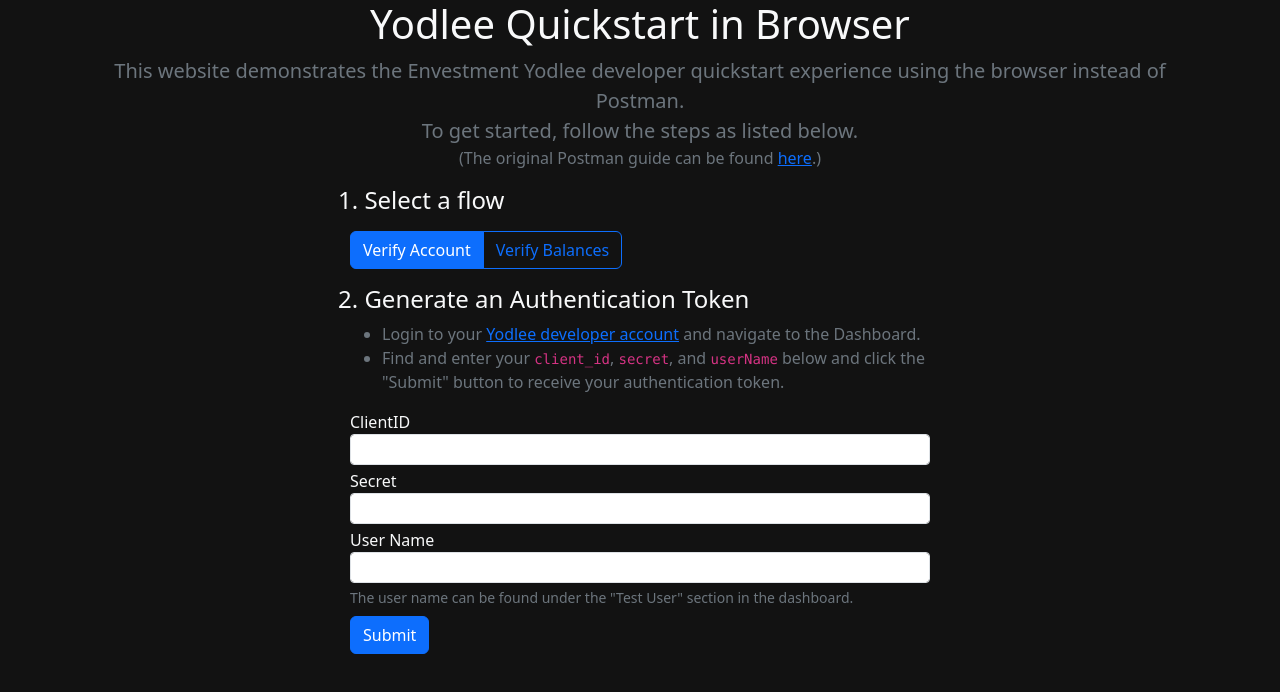
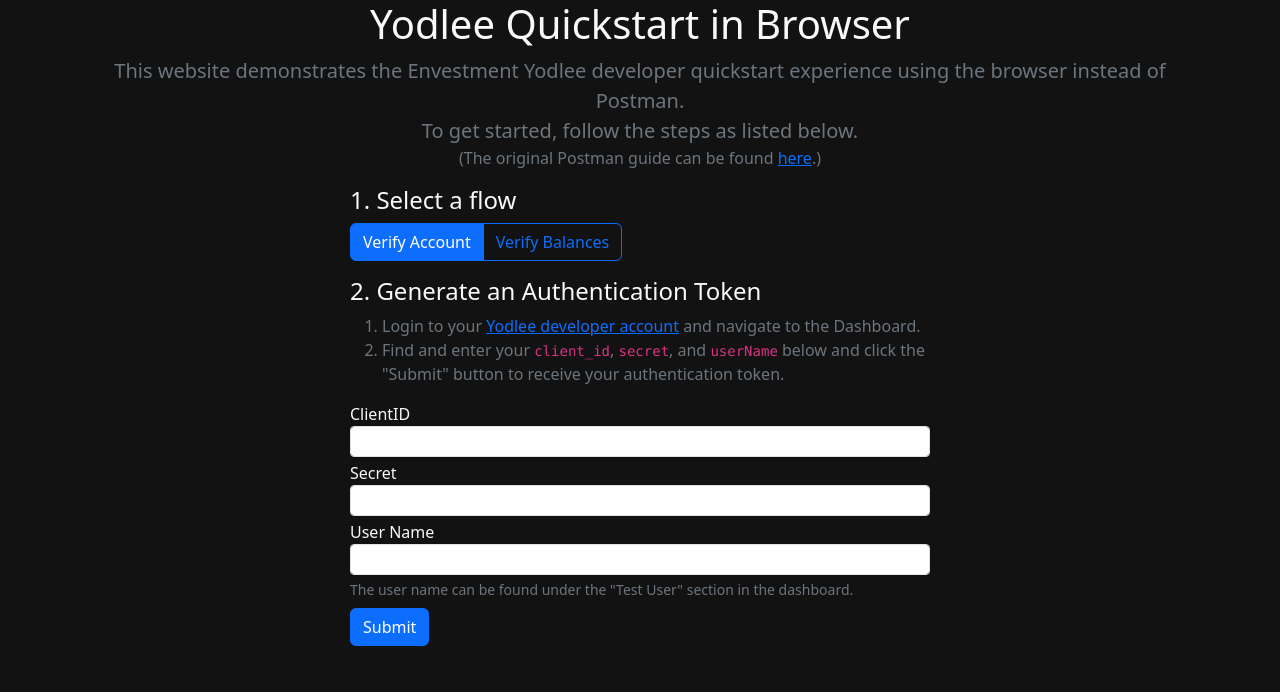
Before and after one commit to Grantsuu/yodlee-sandbox-app, a React (Create React App) app in the folder frontend/: page / in a window 1280 px wide. Both pictures are taken after a click on the radio button "Verify Account". Shown: the top 692 px of the page. Built offline with nearby package versions, Linux system fonts and the light colour scheme.

Commit message:
fastlink codepen

```diff
--- a/frontend/package.json
+++ b/frontend/package.json
@@ -9,11 +9,13 @@
     "@types/node": "^16.18.54",
     "@types/react": "^18.2.23",
     "@types/react-dom": "^18.2.7",
+    "@types/react-syntax-highlighter": "^15.5.9",
     "axios": "^1.5.1",
     "react": "^18.2.0",
     "react-bootstrap": "^2.9.0",
     "react-dom": "^18.2.0",
     "react-scripts": "5.0.1",
+    "react-syntax-highlighter": "^15.5.0",
     "typescript": "^4.9.5"
   },
   "scripts": {
--- a/frontend/src/App.tsx
+++ b/frontend/src/App.tsx
@@ -1,12 +1,14 @@
-import React, { useState, useEffect } from 'react';
-import FlowSelector from './components/FlowSelector/FlowSelector'
+import React, { useState } from 'react';
+import FlowSelector from './components/FlowSelector/FlowSelector';
 import GenerateAuthToken from './components/GenerateAuthToken';
+import FastLinkCodePen from './components/FastLinkCodePen/FastLinkCodePen';
 
 const App = () => {
-
-    const [flow, setFlow] = useState<number>(0);
+    const [step, setStep] = useState(1);
+    const [flow, setFlow] = useState(0);
     return (
         <div className="container-fluid">
+            {/* Home page header */}
             <div className="container text-center">
                 <h1 className="text-light">Yodlee Quickstart in Browser</h1>
                 <p className="fs-5 text-secondary">
@@ -17,16 +19,24 @@
                     </div>
                 </p>
             </div>
+            {/* Quickstart steps */}
             <div className="container w-50">
                 {/* Step 1 - Select Flow */}
-                <FlowSelector setFlow={setFlow} className="mb-3" />
+                {step >= 1 &&
+                    <FlowSelector setStep={setStep} setFlow={setFlow} />
+                }
                 {/* Step 2 - Generate Authentication Token */}
-                {flow === 1 &&
-                    <GenerateAuthToken />
+                {step >= 2 && flow === 1 &&
+                    <GenerateAuthToken setStep={setStep}/>
                 }
-                {flow === 2 &&
-                    <GenerateAuthToken />
+                {step >= 2 && flow === 2 &&
+                    <GenerateAuthToken setStep={setStep}/>
                 }
+                {/* Step 3 : Flow 1 - Fasklink */}
+                {step >= 3 && flow === 1 &&
+                    <FastLinkCodePen setStep={setStep}/>
+                }
+                {/* Step 4 : Flow 1 - Get Linked Account Information */}
             </div>
         </div>
     );
--- a/frontend/src/components/CodeBlock/CodeBlock.tsx
+++ b/frontend/src/components/CodeBlock/CodeBlock.tsx
@@ -8,7 +8,7 @@
     code: string
 }
 
-export const CodeBlock = ({title, code}: CodeBlockProps) => {
+export const CodeBlock = ({ title, code }: CodeBlockProps) => {
 
     const [copyIcon, setCopyIcon] = useState(<i className="fa-regular fa-clone"></i>)
 
@@ -22,7 +22,7 @@
         <Tooltip id="tooltip">
             Copied!
         </Tooltip>
-      );
+    );
 
     return (
         <div className="card text-bg-dark">
--- /dev/null
+++ b/frontend/src/components/FastLinkCodePen/FastLinkCodePen.tsx
@@ -0,0 +1,33 @@
+import React from 'react'
+
+interface FastLinkCodePenProps {
+    setStep: any
+}
+
+const FastLinkCodePen = ({ setStep }: FastLinkCodePenProps) => {
+    return (
+        <div className="container-fluid mb-3 text-secondary">
+            <h4 className="text-light">3. Obtain <code>providerAccountId</code> from CodePen</h4>
+            <ol>
+                <li>
+                    Navigate to the CodePen website <a href="https://codepen.io/team/yodlee-dev-ex/pen/JjLXMrv">here</a>.
+                </li>
+                <li>
+                    Scroll down to the bottom of page and enter in the <code>authenticationToken</code> you generated in the previous step.
+                </li>
+                <li>
+                    Click the "Link an Account" button and then select the "Dag Site" from the list of providers.
+                    <p className="fw-lighter">Note: If "Dag Site" does not appear initially in the list you may have to search for it.</p>
+                </li>
+                <li>
+                    Sign in to the "Dag Site" provider using the credentials provided earlier on the CodePen page.
+                </li>
+                <li>
+                    The <code>providerAccountId</code> should now be generated in the "Link Results" right above the "Link an Account" section. Be sure to record this value for future usage.
+                </li>
+            </ol>
+        </div>
+    )
+}
+
+export default FastLinkCodePen
--- a/frontend/src/components/FlowSelector/FlowSelector.tsx
+++ b/frontend/src/components/FlowSelector/FlowSelector.tsx
@@ -1,16 +1,20 @@
 import React from 'react';
 
 interface FlowSelectorProps {
+    setStep: any;
     setFlow: any;
     className?: string | undefined;
 }
 
-const FlowSelector = ({setFlow,className}:FlowSelectorProps) => {
+const FlowSelector = ({ setStep, setFlow, className }: FlowSelectorProps) => {
 
+    const handleFlowButton = (flow: number) => {
+        setStep(2)
+        setFlow(flow)
+    }
     return (
-        <div className={className}>
+        <div className="container-fluid my-3">
             <h4 className="text-light">1. Select a flow</h4>
-            <div className="container-fluid mt-3">
             <div className="btn-group" role="group" aria-label="Yodlee sandbox quickstart flow">
                 <input
                     type="radio"
@@ -18,7 +22,7 @@
                     name="btnradio"
                     id="btnradio1"
                     autoComplete="off"
-                        onClick={() => setFlow(1)}
+                    onClick={() => handleFlowButton(1)}
                 />
                 <label className="btn btn-outline-primary" htmlFor="btnradio1">Verify Account</label>
                 <input
@@ -27,10 +31,9 @@
                     name="btnradio"
                     id="btnradio2"
                     autoComplete="off"
-                        onClick={() => setFlow(2)}
+                    onClick={() => handleFlowButton(2)}
                 />
                 <label className="btn btn-outline-primary" htmlFor="btnradio2">Verify Balances</label>
-                </div>
             </div>
         </div>
     )
--- a/frontend/src/components/GenerateAuthToken.tsx
+++ b/frontend/src/components/GenerateAuthToken.tsx
@@ -2,7 +2,11 @@
 import { CodeBlock } from './CodeBlock/CodeBlock'
 import { postUserToken, UserTokenResponse } from '../api/YodleeSandboxAPI'
 
-const GenerateAuthToken: React.FC = () => {
+interface GenerateAuthTokenProps {
+    setStep: any
+}
+
+const GenerateAuthToken = ({ setStep }: GenerateAuthTokenProps) => {
     const [inputs, setInputs] = useState({
         clientId: '',
         secret: '',
@@ -20,27 +24,25 @@
     }
 
     const onSubmit = () => {
+        setStep(3)
         postUserToken({ clientId: inputs.clientId, secret: inputs.secret, userName: inputs.userName })
             .then(data => {
                 console.log(data)
-                setAccessToken((data as UserTokenResponse).token.accessToken)
+                setAccessToken((data as UserTokenResponse).token?.accessToken)
             })
     }
 
     return (
-        <div>
+        <div className="container-fluid mb-3 text-secondary">
             <h4 className="text-light">2. Generate an Authentication Token</h4>
-            <div className="container-fluid mb-3 text-secondary">
-                <p className="">
-                    <ul>
+            <ol>
                 <li>
                     Login to your <a target="_blank" href="https://developer.envestnet.com/user/login?type=ydl">Yodlee developer account</a> and navigate to the Dashboard.
                 </li>
                 <li>
                     Find and enter your <code>client_id</code>, <code>secret</code>, and <code>userName</code> below and click the "Submit" button to receive your authentication token.
                 </li>
-                    </ul>
-                </p>
+            </ol>
             {/* Client ID Field */}
             <label htmlFor="clientId" className="form-label text-light mb-0">ClientID</label>
             <input
@@ -86,7 +88,6 @@
                 />
             }
         </div>
-        </div>
     )
 }
 
```
Also changed, not shown: 1 other file (tests, documents, lock files or other folders). Lines whose indentation alone changed are shown as unchanged.
